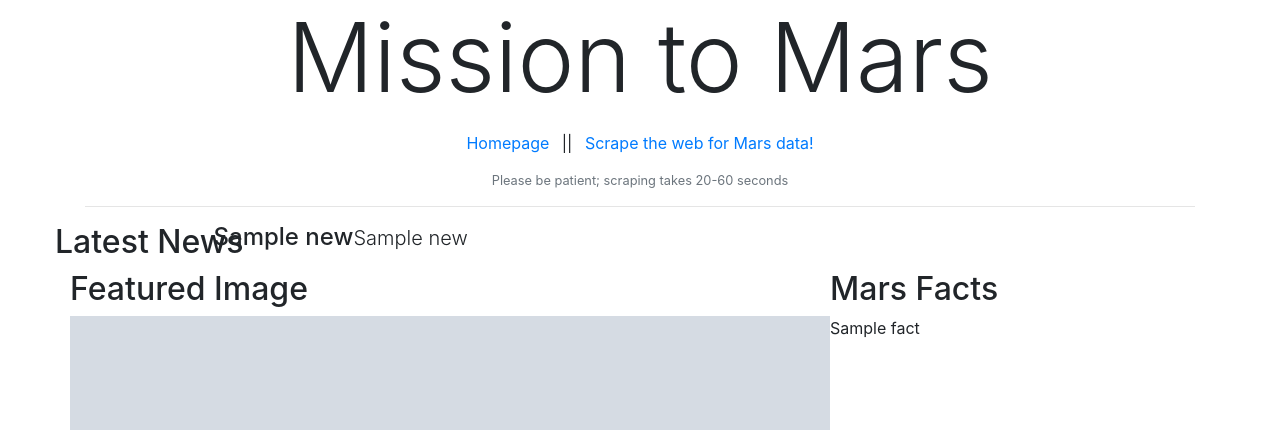
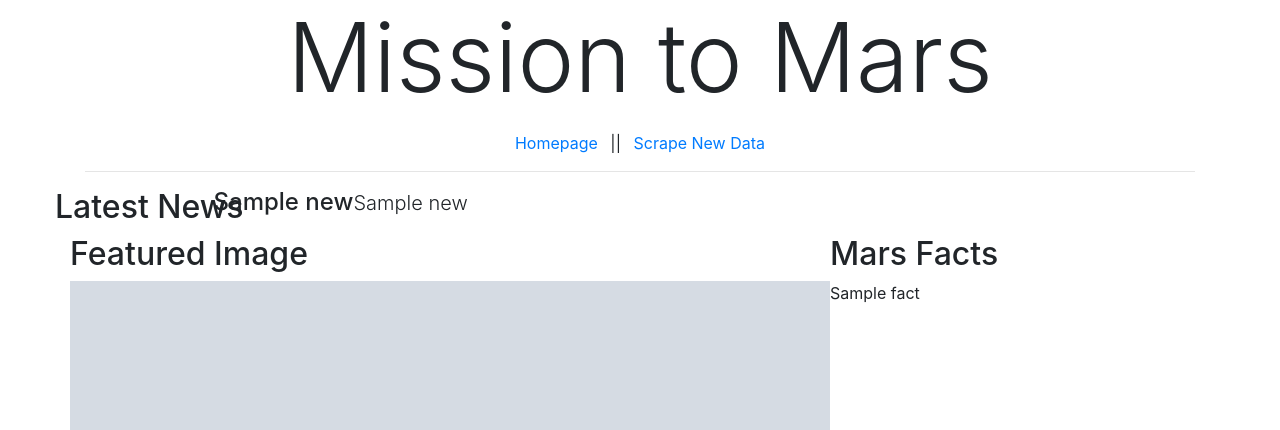
Before and after one commit to DMVance/web-scraping-challenge, a Flask app: page / in a window 1280 px wide. Shown: the top 430 px of the page. Run offline with Flask 2, Linux system fonts and the light colour scheme; grey boxes marked "Sample" are stand-in pictures; a database or web service that is not in the repository returns one stand-in record (values such as "Sample title"); some libraries are stand-ins or nearby versions.

Commit message:
nearly complete. table doesn't display

```diff
--- a/Missions_to_Mars/Templates/parent.html
+++ b/Missions_to_Mars/Templates/parent.html
@@ -3,7 +3,7 @@
         <meta charset="UTF-8">
         <meta name="viewport" content="width=device-width, initial-scale=1.0">
         <link rel="stylesheet" type="text/css" href="https://stackpath.bootstrapcdn.com/bootstrap/4.3.1/css/bootstrap.min.css">
-        <title>Mars Web Scraping</title>
+        <title>Mars Web Scrape</title>
     </head>
     <body class="container">
     <div class="row">
@@ -14,9 +14,8 @@
         <ul class="list-inline text-center">
             <li class="list-inline-item emphasis"><a href="{{ url_for('index') }}">Homepage</a></li>
             <li class="list-inline-item">||</li>
-            <li class="list-inline-item"><a href="{{ url_for('scraper') }}">Scrape the web for Mars data!</a></li>
+            <li class="list-inline-item"><a href="{{ url_for('scraper') }}">Scrape New Data</a></li>
         </ul>
-        <p class="text-center"><small class="text-muted">Please be patient; scraping takes 20-60 seconds</small></p>
         <hr>
         {% block content %}{% endblock%}
     </body>
```
